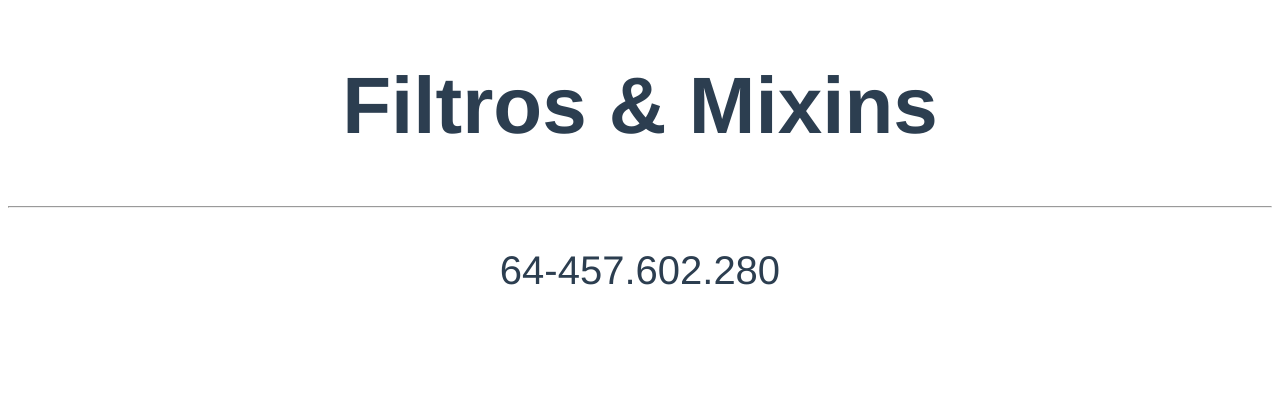
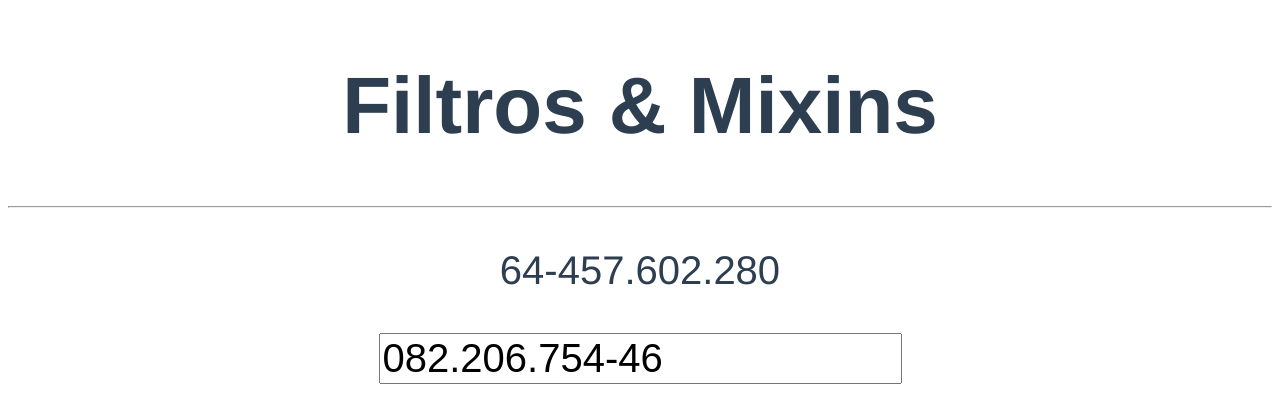
Before and after one commit to JFmaia/curso_vue, a Vue app in the folder filtros-mixins/filtros-mixins-exercicios/: page / in a window 1280 px wide. Shown: the top 410 px of the page. Built offline with nearby package versions, Linux system fonts and the light colour scheme.

Commit message:
chore: Utilizando filtros com v-bind.

```diff
--- a/filtros-mixins/filtros-mixins-exercicios/src/App.vue
+++ b/filtros-mixins/filtros-mixins-exercicios/src/App.vue
@@ -4,6 +4,7 @@
 		<hr>
 		<!-- Cada resultado de um filtro passa para o outro.-->
 		<p>{{cpfDoAluno | cpf() | inverter()}}</p>
+		<input type="text" :value="cpfDoAluno | cpf()">
 	</div>
 </template>
 
@@ -37,4 +38,8 @@ export default {
 	margin-top: 60px;
 	font-size: 2.5rem;
 }
+
+input{
+	font-size: 2.5rem;
+}
 </style>
```
